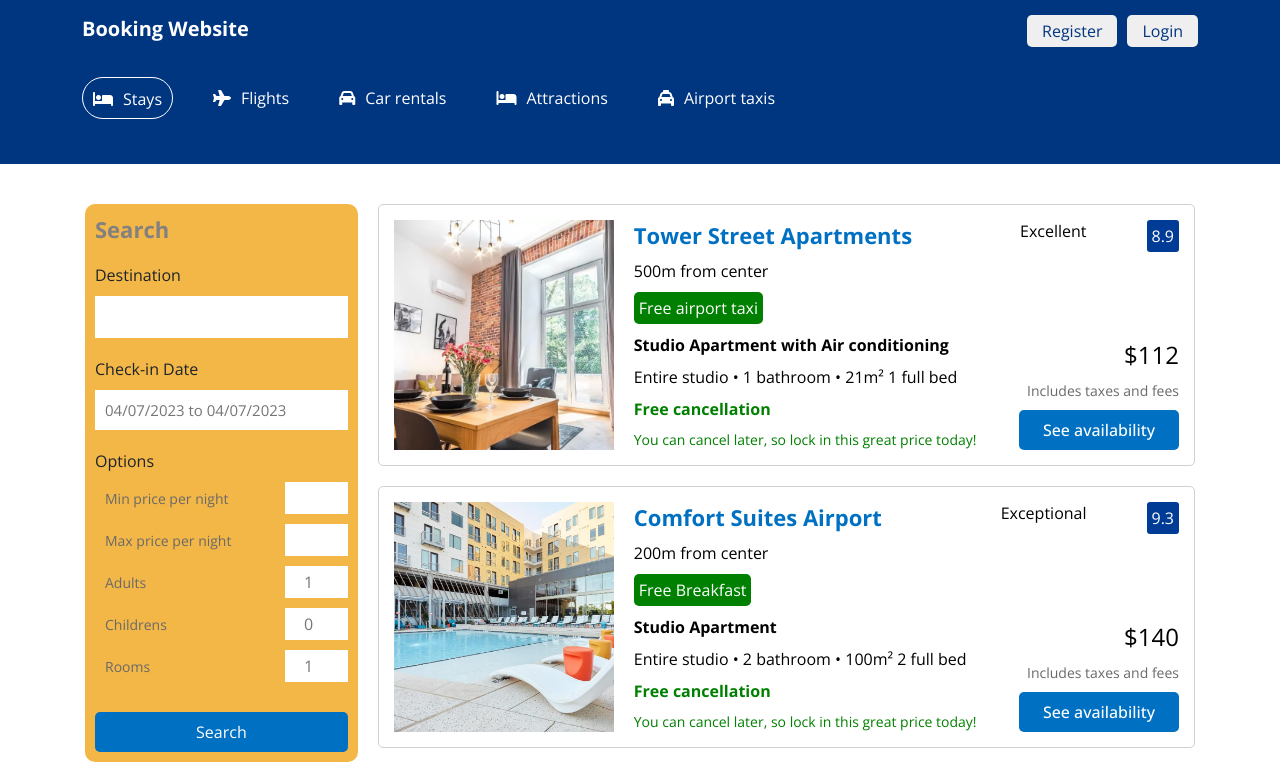
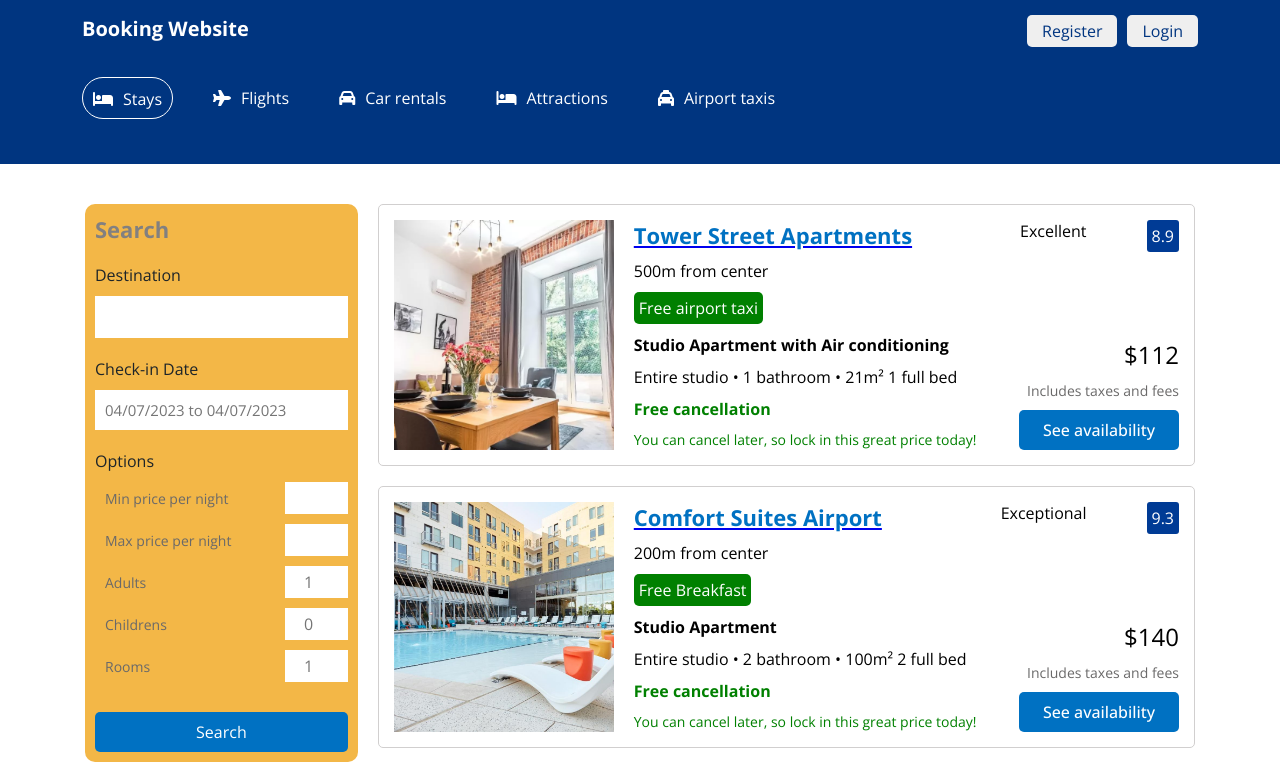
Before and after one commit to lynguyen-mia/Booking-site, a React (Create React App) app: page /search in a window 1280 px wide. Shown: the top 766 px of the page. Built offline with nearby package versions, Linux system fonts and the light colour scheme.

Commit message:
change routes

```diff
--- a/src/pages/home/NavBarHeader/Header/Form.js
+++ b/src/pages/home/NavBarHeader/Header/Form.js
@@ -5,10 +5,6 @@ import GuestInput from "./GuestInput";
 import { Link } from "react-router-dom";
 
 function Form() {
-  // function onClickSearchHandler() {
-  //   window.location.assign(`${process.env.PUBLIC_URL}/search`);
-  // }
-
   return (
     <div className="form-input__control">
       <div className="input-icon">
--- a/src/pages/home/PropertyList/HotelList.js
+++ b/src/pages/home/PropertyList/HotelList.js
@@ -1,5 +1,6 @@
 import React, { useState } from "react";
 import "./HotelList.css";
+import { Link } from "react-router-dom";
 
 const dummy_hotels = [
   {
@@ -47,9 +48,9 @@ function HotelList() {
         {hotelList.map((hotel) => (
           <div href="" key={hotel.name} className="hotel-img">
             <div className="img-text">
-              <a href="#" onClick={() => window.location.assign("./detail")}>
-                {hotel.name}
-              </a>
+              <Link to="/detail">
+                <a href="#">{hotel.name}</a>
+              </Link>
               <p>{hotel.city}</p>
               <p>
                 <strong>{"Starting from $" + hotel.price}</strong>
--- a/src/pages/search/SearchList/SearchListItem.js
+++ b/src/pages/search/SearchList/SearchListItem.js
@@ -1,16 +1,14 @@
 import React from "react";
 import "./SearchListItem.css";
+import { Link } from "react-router-dom";
 
 export default function SearchListItem(props) {
-  function onClickHotelHandler() {
-    window.location.assign("./detail");
-  }
   return (
     // prettier-ignore
     <div className="search-item-container">
       <img src={props.image_url} alt={props.name} />
       <div className="search-item-details">
-        <a onClick={onClickHotelHandler}><h2>{props.name}</h2></a>
+        <Link to="/detail"><a><h2>{props.name}</h2></a></Link>
         <p>{props.distance} from center</p>
         <span className="search-item-tag">{props.tag}</span>
         <p><strong>{props.description}</strong></p>
```
Also changed, not shown: 7 other files (tests, documents, lock files or other folders).
